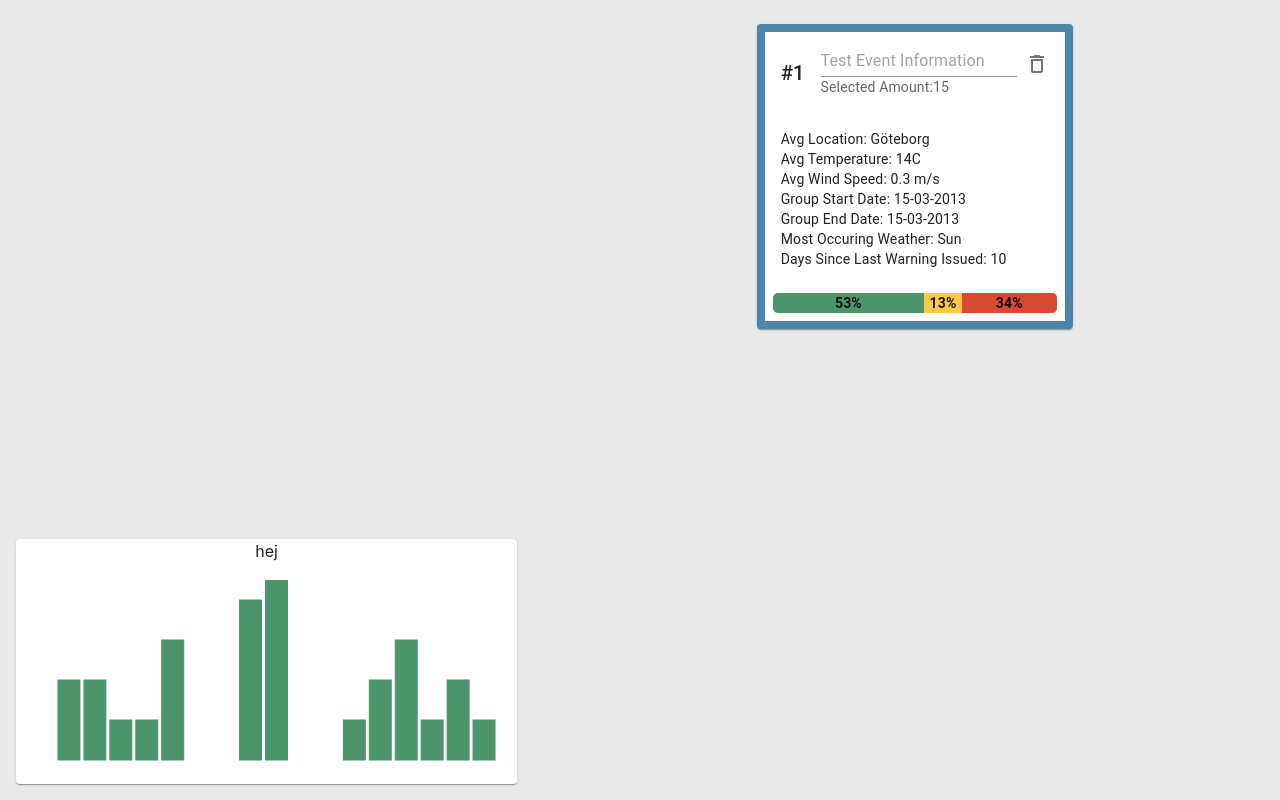
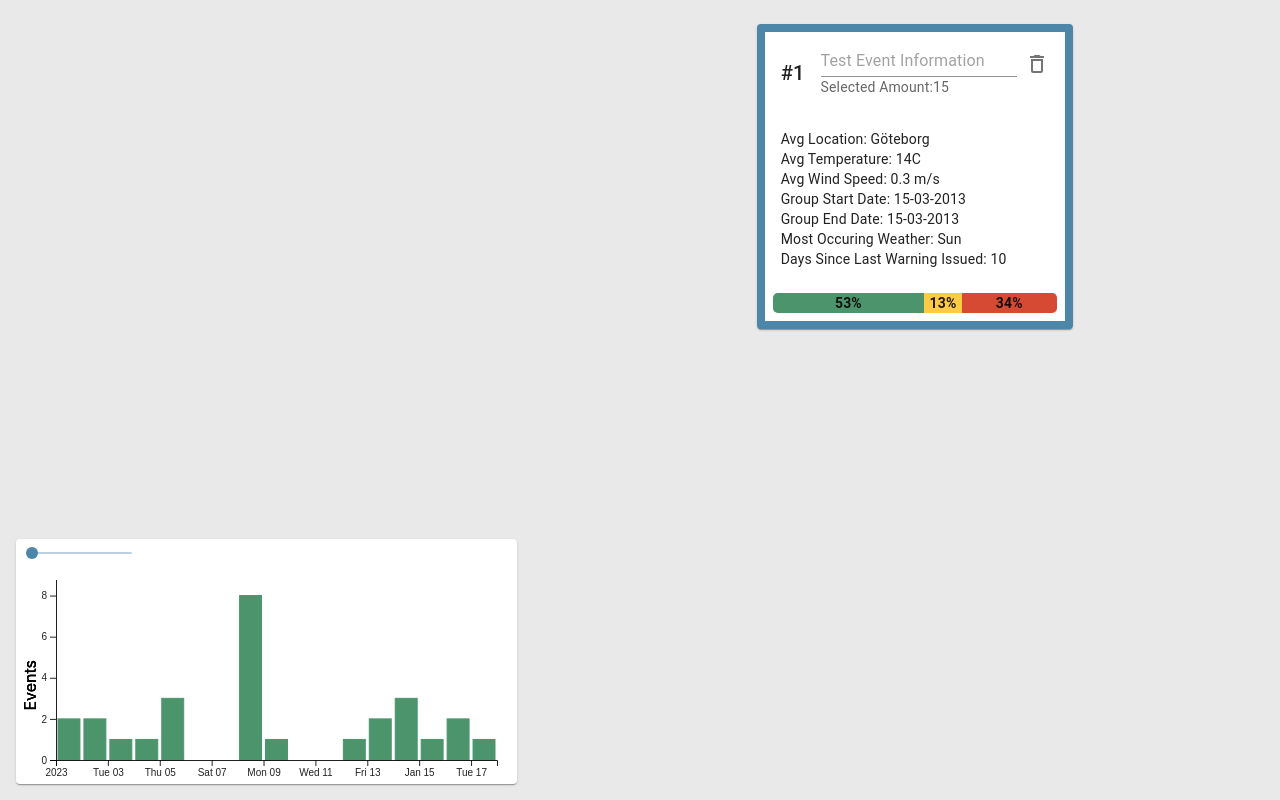
Before and after one commit to v-imark/AI4CA, a React (Vite) app: page / in a window 1280 px wide. Built offline with nearby package versions, Linux system fonts and the light colour scheme.

Commit message:
halvt done timeline

```diff
--- a/src/Histogram.tsx
+++ b/src/Histogram.tsx
@@ -1,19 +1,24 @@
 import { Card, CardContent, CardHeader } from "@mui/material";
 import * as d3 from "d3";
-import { RefObject, useEffect, useMemo, useRef } from "react";
+import { RefObject, useEffect, useMemo, useRef, useState } from "react";
 import { theme } from "./theme";
 import { useDimensions } from "./useDimensions";
 
 type HistogramProps = {
   data?: number[];
   dates: Date[];
+  binSize?: 0 | number;
 };
 
 function Histogram(props: HistogramProps) {
   const ref = useRef<HTMLInputElement>(null);
-  const axesRef = useRef<SVGAElement>(null);
+  const graphRef = useRef<SVGSVGElement>(null);
   const { width, height } = useDimensions(ref);
+
+  const [selectedBucket, setSelectedBucket] = useState<number | null>(null);
+
   const BUCKET_PADDING = 4;
+  const MARGIN = 10;
   const parseTime = d3.timeParse("%Y-%m-%d");
   const dateTimeExtent = d3.extent(props.dates, function (d) {
     return d;
@@ -24,7 +29,7 @@ function Histogram(props: HistogramProps) {
   const bins = d3.timeDay.range(
     d3.timeDay.offset(dateTimeExtent[0], -1),
     d3.timeDay.offset(dateTimeExtent[1], 1),
-    1
+    props.binSize
   );
 
   const xScale = useMemo(() => {
@@ -32,7 +37,7 @@ function Histogram(props: HistogramProps) {
       .scaleTime()
       .domain(dateTimeExtent)
       .range([40, width - 20]);
-  }, [props.data, width]);
+  }, [props.dates, width]);
 
   const buckets = useMemo(() => {
     const bucketGenerator = d3
@@ -46,7 +51,10 @@ function Histogram(props: HistogramProps) {
   const yScale = useMemo(() => {
     const max = Math.max(...buckets.map((bucket) => bucket?.length));
 
-    return d3.scaleLinear().range([height, 0]).domain([0, max]);
+    return d3
+      .scaleLinear()
+      .range([height - 20, -5])
+      .domain([0, max + 1]);
   }, [props.data, height]);
 
   const binColor = (n: number) => {
@@ -56,22 +64,66 @@ function Histogram(props: HistogramProps) {
     return theme.palette.success;
   };
 
+  console.log(buckets);
+
   const allRects = buckets.map((bucket, i) => {
     if (bucket.x0 == undefined || bucket.x1 == undefined) {
       return null;
     }
+
+    const bucketWidth = xScale(bucket.x1) - xScale(bucket.x0) - BUCKET_PADDING;
+    const bucketHeight = height - yScale(bucket.length) - 20;
+    const x = xScale(bucket.x0) + BUCKET_PADDING / 2;
+    const y = yScale(bucket.length);
+
     return (
       <rect
         key={i}
-        fill={theme.palette.success.main}
+        fill={
+          i == selectedBucket
+            ? theme.palette.primary.main
+            : theme.palette.success.main
+        }
         stroke={theme.palette.success.main}
-        x={xScale(bucket.x0) + BUCKET_PADDING / 2}
-        width={xScale(bucket.x1) - xScale(bucket.x0) - BUCKET_PADDING}
-        y={yScale(bucket.length) - 20}
-        height={height - yScale(bucket.length)}
-      />
+        x={x}
+        width={bucketWidth}
+        y={y}
+        height={bucketHeight}
+        onClick={() => setSelectedBucket((prev) => (prev == i ? null : i))}
+      >
+        <rect
+          fill={theme.palette.error.main}
+          stroke={theme.palette.error.main}
+          x={x}
+          width={bucketWidth}
+          y={y}
+          height={bucketHeight}
+        />
+      </rect>
     );
   });
+
+  useEffect(() => {
+    const svg = d3.select(graphRef.current);
+    svg.selectAll("g").remove();
+
+    const xAxis = d3.axisBottom(xScale);
+    svg
+      .append("g")
+      .attr("transform", `translate(0,${height - 20})`)
+      .call(xAxis);
+
+    const yAxis = d3.axisLeft(yScale).ticks(5);
+    svg.append("g").call(yAxis).attr("transform", `translate(${40},${0})`);
+
+    svg
+      .append("text")
+      .attr("text-anchor", "end")
+      .attr("transform", "rotate(-90)")
+      .attr("y", 20)
+      .attr("x", -80)
+      .text("Events");
+  }, [xScale, yScale, graphRef]);
 
   return (
     <div
@@ -83,7 +135,7 @@ function Histogram(props: HistogramProps) {
       }}
       ref={ref}
     >
-      <svg width={width} height={height}>
+      <svg ref={graphRef} width={width} height={height}>
         {allRects}
       </svg>
     </div>
--- a/src/Timeline.tsx
+++ b/src/Timeline.tsx
@@ -1,4 +1,12 @@
-import { Box, Card, CardContent, CardHeader, Grid } from "@mui/material";
+import {
+  Box,
+  Card,
+  CardContent,
+  CardHeader,
+  Grid,
+  Slider,
+  Stack,
+} from "@mui/material";
 import { useEffect, useRef, useState } from "react";
 import Histogram from "./Histogram";
 
@@ -18,10 +26,10 @@ function Timeline() {
     new Date(2023, 0, 8),
     new Date(2023, 0, 8),
     new Date(2023, 0, 8),
-    new Date(2023, 0, 9),
-    new Date(2023, 0, 9),
-    new Date(2023, 0, 9),
-    new Date(2023, 0, 9),
+    new Date(2023, 0, 8),
+    new Date(2023, 0, 8),
+    new Date(2023, 0, 8),
+    new Date(2023, 0, 8),
     new Date(2023, 0, 9),
     new Date(2023, 0, 12),
     new Date(2023, 0, 13),
@@ -35,6 +43,8 @@ function Timeline() {
     new Date(2023, 0, 17),
   ];
 
+  const [binSize, setBinSize] = useState(1);
+
   return (
     <Card sx={{ height: "100%", width: "100%" }}>
       <Grid
@@ -44,11 +54,29 @@ function Timeline() {
         alignItems="center"
         sx={{ height: "100%", width: "100%", margin: 0 }}
       >
-        <Grid item xs={2}>
-          hej
+        <Grid item xs={2} sx={{ width: "100%" }}>
+          <Stack
+            direction="row"
+            justifyContent="space-between"
+            alignItems="center"
+            spacing={0}
+            width="100%"
+          >
+            <Box width={"20%"} marginX={2}>
+              <Slider
+                value={binSize}
+                min={1}
+                size="small"
+                max={5}
+                step={1}
+                valueLabelDisplay="auto"
+                onChange={(event, value) => setBinSize(value as number)}
+              />
+            </Box>
+          </Stack>
         </Grid>
         <Grid item xs={10} sx={{ width: "100%" }}>
-          <Histogram dates={dates} />
+          <Histogram dates={dates} binSize={binSize} />
         </Grid>
       </Grid>
     </Card>
```
